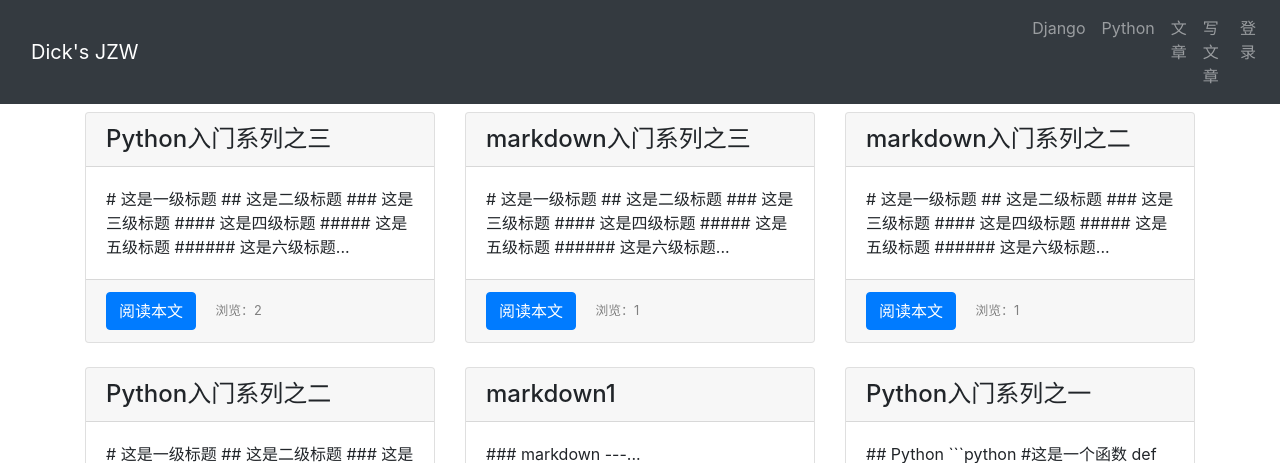
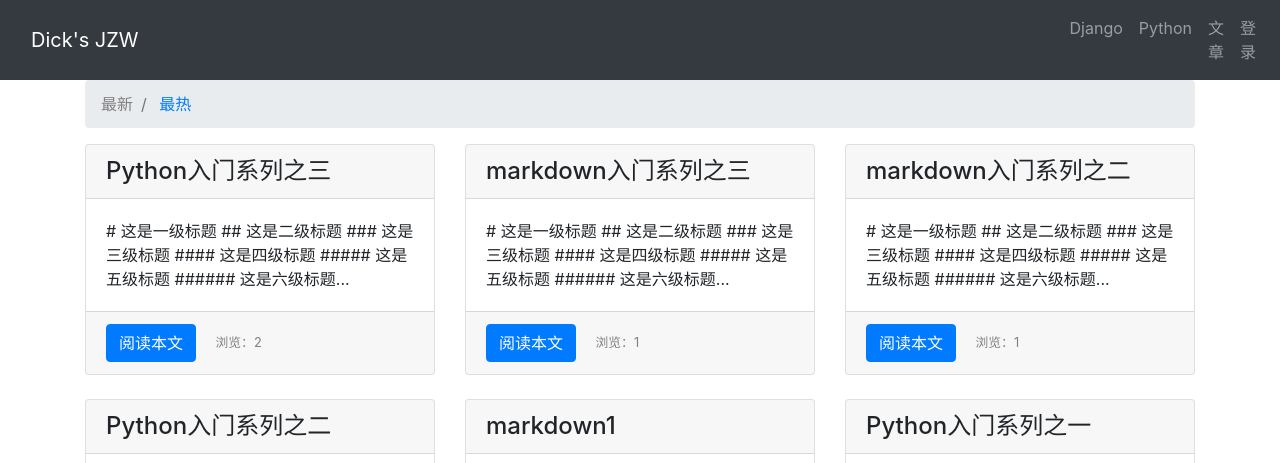
Before and after one commit to jizhongwei/Django_BS4, a Django app: page /article/article-list in a window 1280 px wide. Shown: the top 463 px of the page. Run offline with Django 3.2, Linux system fonts and the light colour scheme; data comes from the database, SQL or seed files in the repository; some libraries are stand-ins or nearby versions.

Commit message:
实现根据浏览量来查找最热门文章，并通过代码复用的形式实现，防止代码的重复

```diff
--- a/article/views.py
+++ b/article/views.py
@@ -10,7 +10,13 @@ import markdown
 
 
 def article_list(request):
-    article_list = ArticlePost.objects.all()
+    if request.GET.get('order') == 'views':
+        article_list = ArticlePost.objects.all().order_by('-views')
+        order = 'views'
+    else:
+        article_list = ArticlePost.objects.all()
+        order = 'normal'
+
     paginator = Paginator(article_list, 6)
     page = request.GET.get('page')
     articles = paginator.get_page(page)
--- a/templates/article/list.html
+++ b/templates/article/list.html
@@ -7,6 +7,28 @@
 
 {% block content %}
     <div class="container">
+        <nav>
+            <ol class="breadcrumb">
+                <li class="breadcrumb-item">
+                    {% if request.GET.order == 'views' %}
+                        <a href="{% url 'article:article-list' %}">
+                            最新
+                        </a>
+                    {% else %}
+                        <span style="color:gray;">最新</span>
+                    {% endif %}
+                </li>
+                <li class="breadcrumb-item">
+                    {% if request.GET.order == 'views' %}
+                        <span style="color:gray;">最热</span>
+                    {% else %}
+                        <a href="{% url 'article:article-list' %}?order=views">
+                            最热
+                        </a>
+                    {% endif %}
+                </li>
+            </ol>
+        </nav>
         <div class="row mt-2">
             {% for article in articles %}
                 <div class="col-4 mb-4">
@@ -38,7 +60,7 @@
                             &laquo; 1
                         </a>
                         <span>...</span>
-                        <a href="?page={{ articles.previous_page_number}}" class="btn btn-secondary">
+                        <a href="?page={{ articles.previous_page_number}}?order={{ order }}" class="btn btn-secondary">
                             {{ articles.previous_page_number }}
                         </a>
                     {% endif %}
@@ -46,11 +68,11 @@
                         {{ articles.number }}
                     </span>
                     {% if articles.has_next %}
-                        <a href="?page={{ articles.next_page_number }}" class="btn btn-secondary">
+                        <a href="?page={{ articles.next_page_number }}?order={{ order }}" class="btn btn-secondary">
                             {{ articles.next_page_number }}
                         </a>
                         <span>...</span>
-                        <a href="?page={{ articles.paginator.num_pages }}" class="btn btn-success">
+                        <a href="?page={{ articles.paginator.num_pages }}?order={{ order }}" class="btn btn-success">
                             {{ articles.paginator.num_pages }} &raquo;
                         </a>
 
--- a/templates/header.html
+++ b/templates/header.html
@@ -13,9 +13,7 @@
             <li class="nav-item">
                 <a href="{% url 'article:article-list' %}" class="nav-link">文章</a>
             </li>
-            <li class="nav-item">
-                <a href="{% url 'article:article-create' %}" class="nav-link">写文章</a>
-            </li>
+
             {% if user.is_authenticated %}
                 <li class="nav-item dropdown">
                     <a href="#" class="nav-link dropdown-toggle" role="button" data-toggle="dropdown">
@@ -25,6 +23,7 @@
                         <a class="dropdown-item" href="{% url 'userprofile:logout' %}">退出登录</a>
                         <a href="#" class="dropdown-item" onclick="user_delete()">删除用户</a>
                         <a href="{% url 'userprofile:edit' user.id %}" class="dropdown-item">个人信息</a>
+                        <a href="{% url 'article:article-create' %}" class="dropdown-item">写文章</a>
                     </div>
                 </li>
             {% else %}
```
